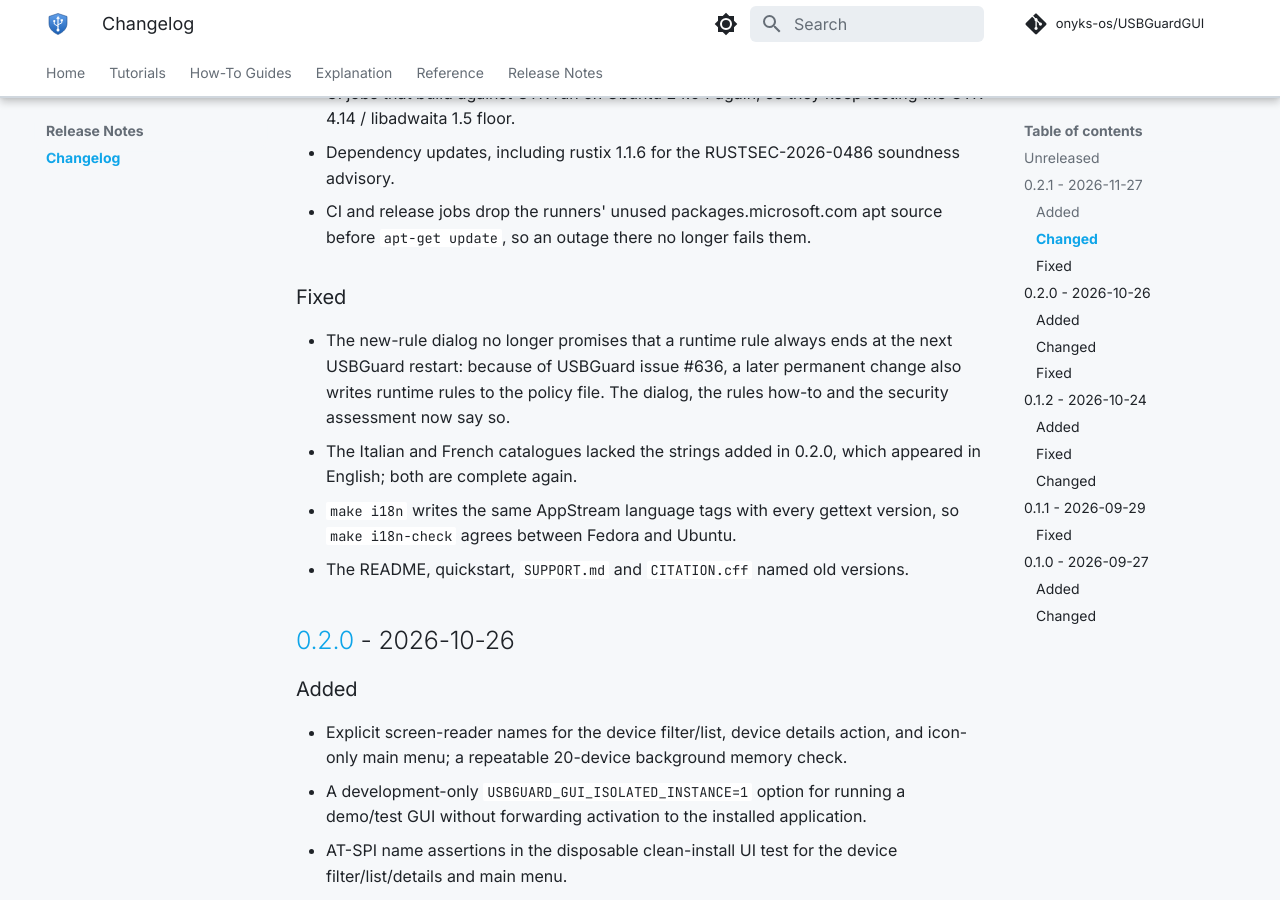
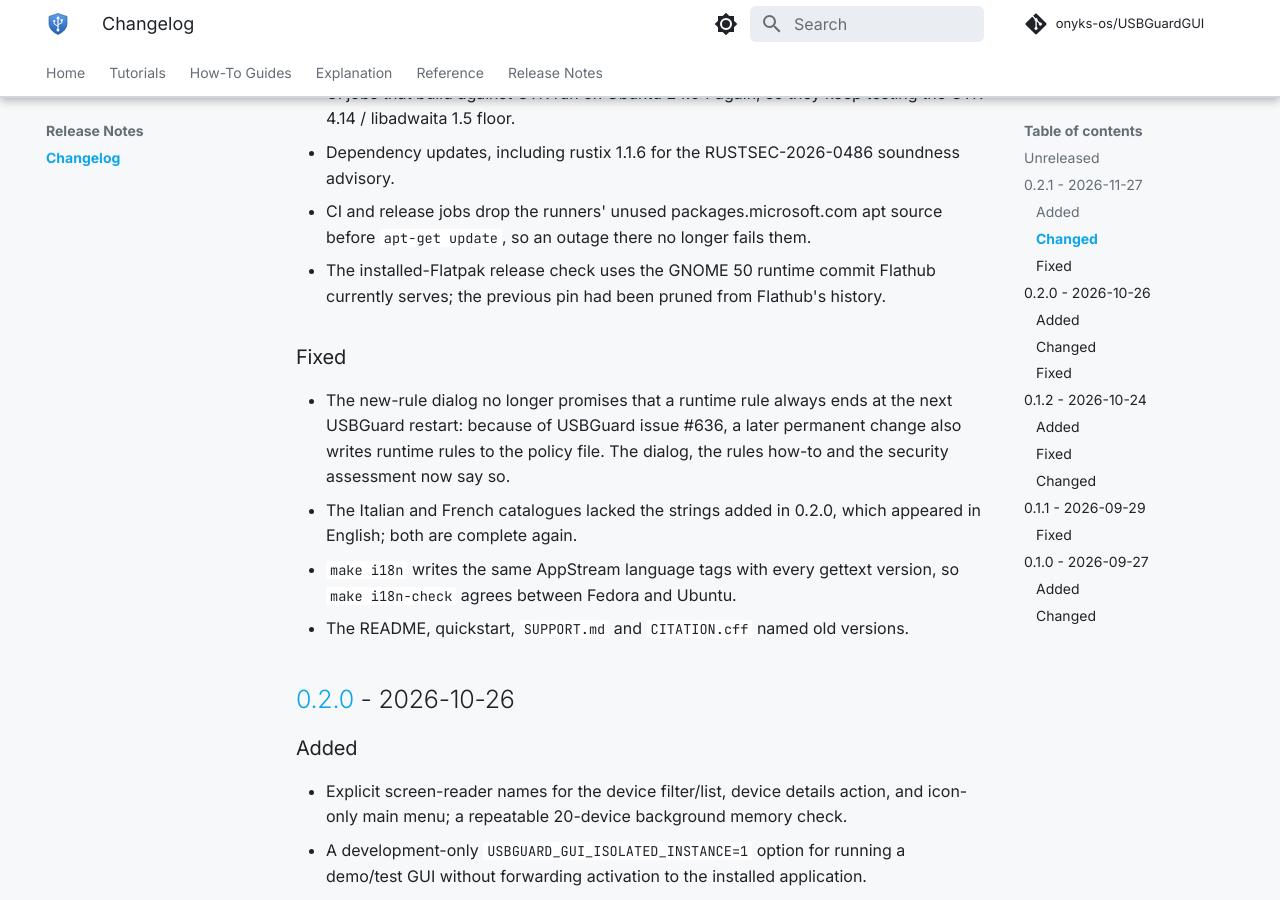
Before and after one commit to onyks-os/USBGuardGUI, an MkDocs documentation site: the page built from docs/web/release-notes/changelog.md, in a window 1280 px wide and 900 px high, scrolled down 642 px. Built offline with MkDocs 1.6.1 and Material for MkDocs 9.7.7, drawn with Linux system fonts in a browser that asks for light colours; comment, search, counter and statistics services are not loaded.

Commit message:
fix(release): pin the GNOME 50 runtime commit Flathub still serves (#74)
Flathub keeps about five weeks of runtime history. The pinned commit
7e410fa0 (October 2026) is no longer available, so the release
workflow's installed-Flatpak check failed with 'Server returned status
404' on v0.2.1-rc.1. Pin ac43a2a4 (2026-11-25), the current build, and
add refreshing the pin to the pre-tag checklist. The bundle itself does
not depend on the runtime commit; only the installed check does.

Signed-off-by: onyks-os <129986281+onyks-os@users.noreply.github.com>
Co-authored-by: Claude Opus 5.5 <noreply@anthropic.com>

```diff
--- a/docs/web/release-notes/changelog.md
+++ b/docs/web/release-notes/changelog.md
@@ -25,6 +25,8 @@ and this project adheres to [Semantic Versioning](https://semver.org/spec/v2.0.0
   soundness advisory.
 - CI and release jobs drop the runners' unused packages.microsoft.com apt
   source before `apt-get update`, so an outage there no longer fails them.
+- The installed-Flatpak release check uses the GNOME 50 runtime commit Flathub
+  currently serves; the previous pin had been pruned from Flathub's history.
 
 ### Fixed
 
```
Also changed, not shown: CHANGELOG.md (+2 -0 lines), docs/releasing.md (+10 -0 lines), 1 other file.
